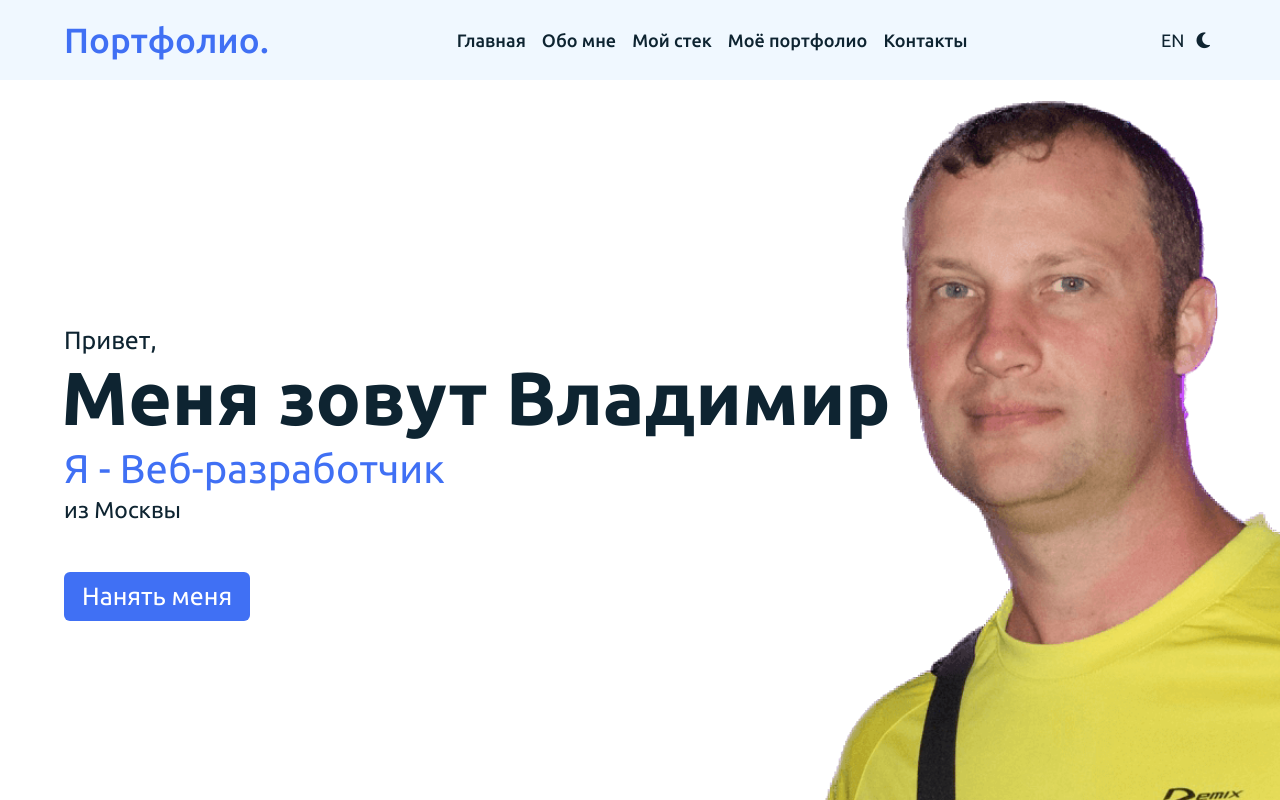
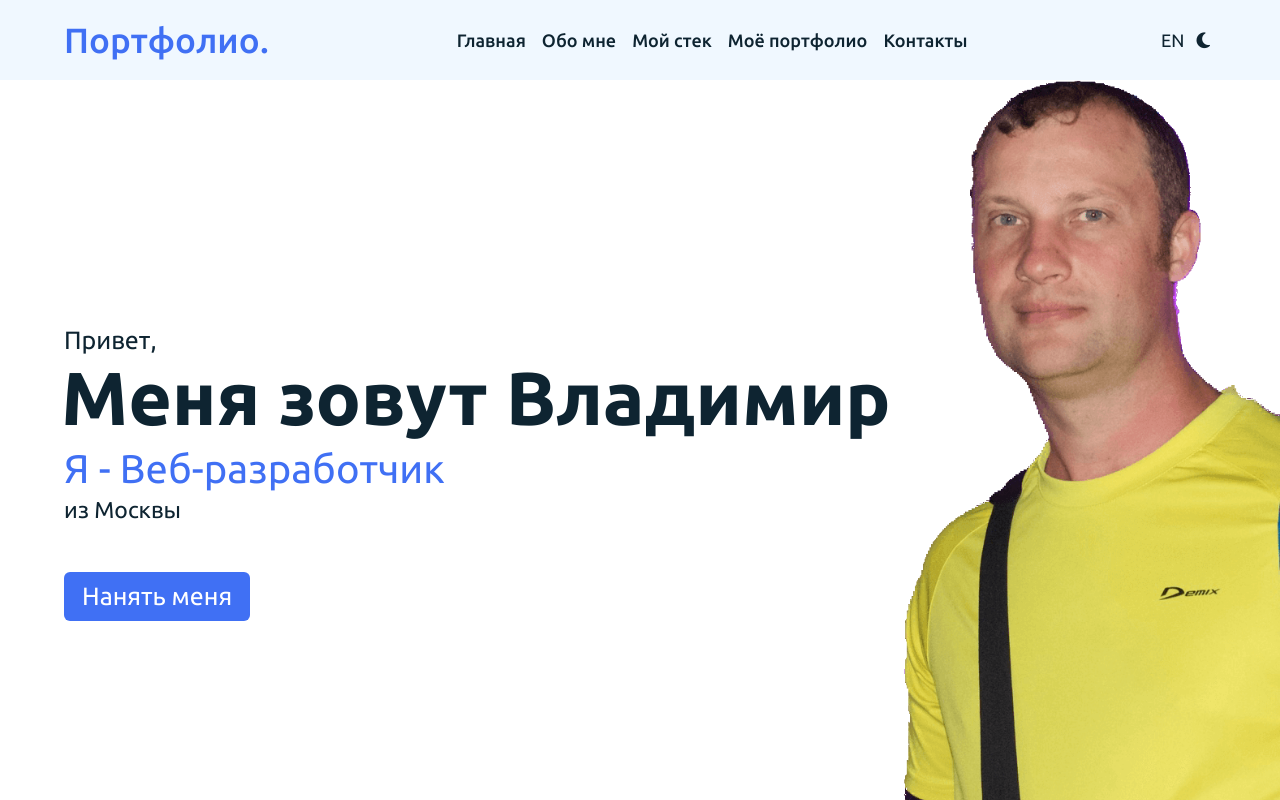
Before and after one commit to VladimirIvancha/react-advanced-portfolio-page, a React (Create React App) app: page / in a window 1280 px wide. Shown: the top 800 px of the page. Built offline with nearby package versions, Linux system fonts and the light colour scheme.

Commit message:
feat: fixed bg photo, dark-light & ru-en navbar close

```diff
--- a/src/components/App/App.scss
+++ b/src/components/App/App.scss
@@ -208,9 +208,9 @@ body {
   & .home {
     height: 100vh;
     width: 100%;
-    background: url(../assets/images/Background.png) no-repeat;
-    background-size: cover;
-    background-position: bottom -305px right -500px;
+    background: url(../assets/images/Background-cropped.png) no-repeat;
+    background-size: contain;
+    background-position: right;
     background-attachment: fixed;
     font-family: "Ubuntu", sans-serif;
   }
--- a/src/components/NavMenu/NavMenu.jsx
+++ b/src/components/NavMenu/NavMenu.jsx
@@ -41,9 +41,11 @@ function NavMenu({
   }
   function handleThemeChange() {
     setDarkThemeActive(!isDarkThemeActive);
+    setNavBarOpen(false);
   }
   function handleLangChange() {
     setEnLang(!isEnLangActive);
+    setNavBarOpen(false);
   }
 
   return (
--- a/src/pages/index.css
+++ b/src/pages/index.css
@@ -190,9 +190,9 @@ body {
 .portfolioWebsite .home {
   height: 100vh;
   width: 100%;
-  background: url(../assets/images/Background.png) no-repeat;
-  background-size: cover;
-  background-position: bottom -305px right -500px;
+  background: url(../assets/images/Background-cropped.png) no-repeat;
+  background-size: contain;
+  background-position: right;
   background-attachment: fixed;
   font-family: "Ubuntu", sans-serif;
 }
```
Also changed, not shown: src/assets/images/Background-cropped.png (added), src/assets/images/background.png (deleted).
